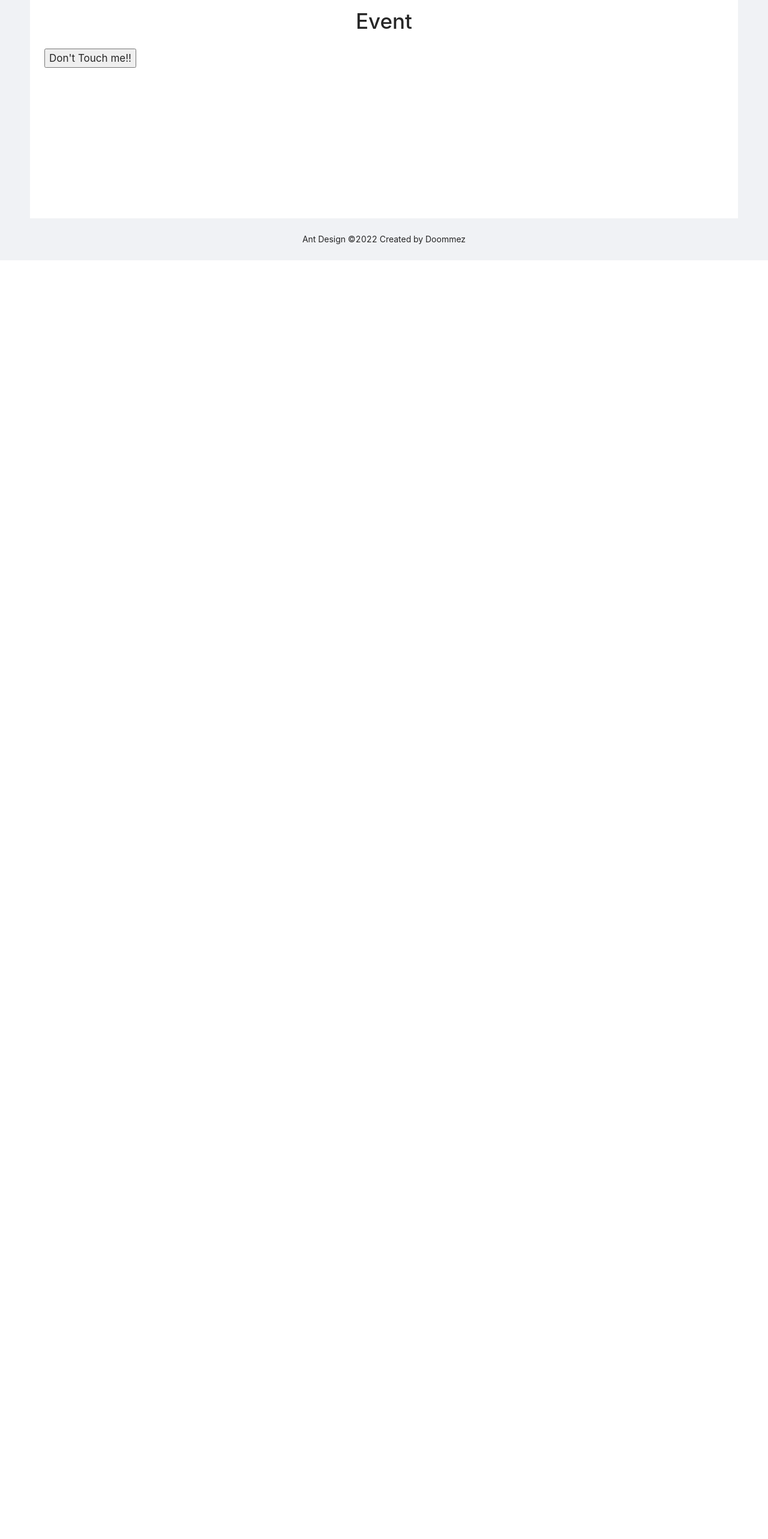
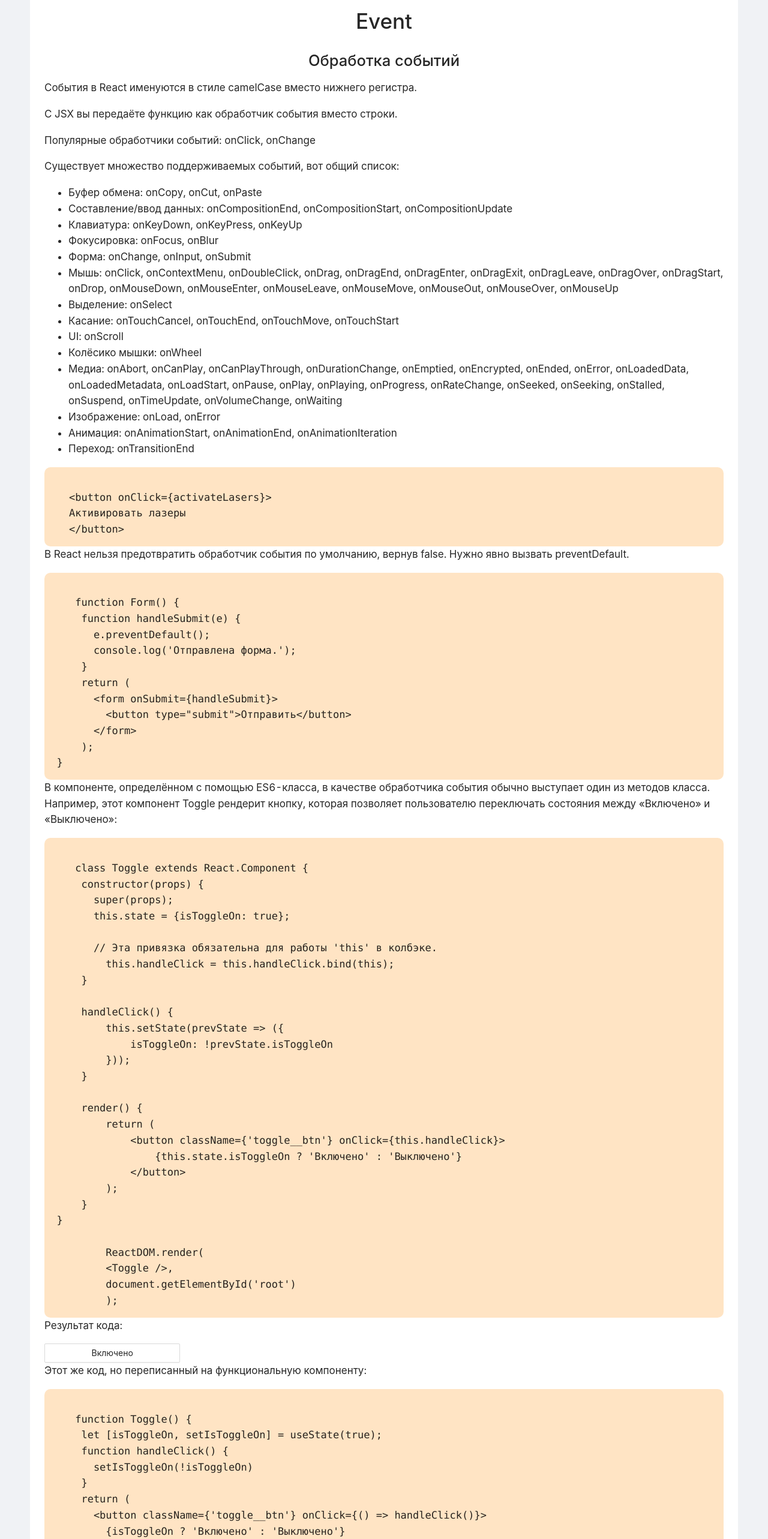
Before and after one commit to Doommez/react_assistant, a React (Create React App) app in the folder react_assistant/: page /Events in a window 1280 px wide. Shown: the part 80-2646 px from the top of the page at 60% size. Before the commit the page ends 800 px from the top, so only its background shows below. Built offline with nearby package versions, Linux system fonts and the light colour scheme.

Commit message:
add events component

```diff
--- a/react_assistant/src/App.js
+++ b/react_assistant/src/App.js
@@ -1,7 +1,7 @@
 import 'antd/dist/antd.min.css'
 import './App.css';
 import { /* Breadcrumb, */ Layout, Menu } from 'antd';
-import React from 'react';
+import React, { useEffect } from 'react';
 import { Route, Routes, Link } from 'react-router-dom';
 import HomePage from './components/homePage/homePage';
 import Components from './components/components/components';
@@ -12,6 +12,7 @@ import Lifecycle from './components/lifecycle/lifecycle';
 import Event from './components/events/events';
 
 import Error from './components/errorBunder/errorBunder';
+import { useState} from 'react';
 
 const { Header, Content, Footer } = Layout;
 
@@ -20,6 +21,19 @@ const { Header, Content, Footer } = Layout;
 const App = () =>{
   let menuArray=["Home", "Components","Props","State","Lifecycle","Events","Key","Refs","Asynchronous requests",
   "Virtual DOM","Fragment","React.memo","useEffect","Router","Context","Form"]
+
+  const [href,setHref]=useState("1")
+  const changeHref=()=>{
+    menuArray.forEach((item,index)=>{
+      if(window.location.href==="http://localhost:3000/"+item){
+        setHref(index+1)
+      }
+    })
+  }
+
+
+
+
   return (
     <Layout>
       <Header
@@ -34,8 +48,9 @@ const App = () =>{
         <Menu
           theme="dark"
           mode="horizontal"
-          defaultSelectedKeys={['1']}
+          defaultSelectedKeys={href}
           items={menuArray.map((item, index) => {
+
             if(index===0){
              return ({
               key: String(index+1),
@@ -44,7 +59,7 @@ const App = () =>{
             }
             else return ({
             key: String(index + 1),
-            label: <Link to={`/${item}`}>{item}</Link>,
+            label: <Link to={`/${item}`} onClick={changeHref}>{item}</Link>,
           })})}
 
         />
@@ -80,7 +95,7 @@ const App = () =>{
             <Route path="/Props" element={<Props/>}/>
             <Route path="/State" element={<State/>}/>
             <Route path="/Lifecycle" element={<Lifecycle/>}/>
-            <Route path="/Events" element={<Event onClick={()=>console.log("click")}/>}/>
+            <Route path="/Events" element={<Event />}/>
           </Routes>
           </Error>
         </div>
--- a/react_assistant/src/components/events/events.js
+++ b/react_assistant/src/components/events/events.js
@@ -1,31 +1,160 @@
-import React, { useRef } from 'react';
+import React from "react";
+import { useState } from "react";
+import "antd/dist/antd.min.css";
+import { Button } from "antd";
 
-import { useState } from 'react';
+function Event(props) {
+  const [togle, setTogle] = useState(true);
+  const handler = () => {
+    setTogle(!togle);
+  };
 
+  return (
+    <>
+      <h1>Event </h1>
+      <h2>Обработка событий</h2>
+      <p>
+        {" "}
+        События в React именуются в стиле camelCase вместо нижнего регистра.
+      </p>
 
+      <p>С JSX вы передаёте функцию как обработчик события вместо строки.</p>
+      <p>Популярные обработчики событий: onClick, onChange</p>
+      <p>Существует множество поддерживаемых событий, вот общий список:</p>
+      <ul>
+        <li> Буфер обмена: onCopy, onCut, onPaste</li>
+        <li>
+          Составление/ввод данных: onCompositionEnd, onCompositionStart,
+          onCompositionUpdate
+        </li>
+        <li>Клавиатура: onKeyDown, onKeyPress, onKeyUp</li>
+        <li>Фокусировка: onFocus, onBlur</li>
+        <li>Форма: onChange, onInput, onSubmit</li>
+        <li>
+          Мышь: onClick, onContextMenu, onDoubleClick, onDrag, onDragEnd,
+          onDragEnter, onDragExit, onDragLeave, onDragOver, onDragStart, onDrop,
+          onMouseDown, onMouseEnter, onMouseLeave, onMouseMove, onMouseOut,
+          onMouseOver, onMouseUp
+        </li>
+        <li>Выделение: onSelect</li>
+        <li>Касание: onTouchCancel, onTouchEnd, onTouchMove, onTouchStart</li>
+        <li>UI: onScroll</li>
+        <li>Колёсико мышки: onWheel</li>
+        <li>
+          Медиа: onAbort, onCanPlay, onCanPlayThrough, onDurationChange,
+          onEmptied, onEncrypted, onEnded, onError, onLoadedData,
+          onLoadedMetadata, onLoadStart, onPause, onPlay, onPlaying, onProgress,
+          onRateChange, onSeeked, onSeeking, onStalled, onSuspend, onTimeUpdate,
+          onVolumeChange, onWaiting
+        </li>
+        <li>Изображение: onLoad, onError</li>
+        <li>
+          Анимация: onAnimationStart, onAnimationEnd, onAnimationIteration
+        </li>
+        <li>Переход: onTransitionEnd</li>
+      </ul>
+      <pre>
+        <code>
+          {`
+    <button onClick={activateLasers}>
+    Активировать лазеры
+    </button>`}
+        </code>
+      </pre>
+      <p>
+        В React нельзя предотвратить обработчик события по умолчанию, вернув
+        false. Нужно явно вызвать preventDefault.
+      </p>
+      <pre>
+        <code>
+          {`
+     function Form() {
+      function handleSubmit(e) {
+        e.preventDefault();
+        console.log('Отправлена форма.');
+      }
+      return (
+        <form onSubmit={handleSubmit}>
+          <button type="submit">Отправить</button>
+        </form>
+      );
+  }`}
+        </code>
+      </pre>
+      <p>
+        В компоненте, определённом с помощью ES6-класса, в качестве обработчика
+        события обычно выступает один из методов класса. Например, этот
+        компонент Toggle рендерит кнопку, которая позволяет пользователю
+        переключать состояния между «Включено» и «Выключено»:
+      </p>
+      <pre>
+        <code>
+          {`
+     class Toggle extends React.Component {
+      constructor(props) {
+        super(props);
+        this.state = {isToggleOn: true};
 
-function Event(props){
-  let {onClick}=props
-  console.log(onClick);
- let [er,setEr]=useState(false)
- let ref=useRef()
- if(er){
-  throw new Error("it is the end!")
+        // Эта привязка обязательна для работы 'this' в колбэке.
+          this.handleClick = this.handleClick.bind(this);
+      }
 
- }else{
-  return(
-    <>
-    <h1>Event</h1>
-    <button onClick={()=>{
-      console.log(ref.current);
-      setEr(true)}}
-       ref={ref}
+      handleClick() {
+          this.setState(prevState => ({
+              isToggleOn: !prevState.isToggleOn
+          }));
+      }
 
-       >Don't Touch me!!</button>
+      render() {
+          return (
+              <button className={'toggle__btn'} onClick={this.handleClick}>
+                  {this.state.isToggleOn ? 'Включено' : 'Выключено'}
+              </button>
+          );
+      }
+  }
+
+          ReactDOM.render(
+          <Toggle />,
+          document.getElementById('root')
+          );`}
+        </code>
+      </pre>
+
+      <p>Результат кода:</p>
+      <Button block style={{ width: "20%" }} onClick={handler}>
+        {togle ? "Включено" : "Выключено"}
+      </Button>
+      <p>Этот же код, но переписанный на функциональную компоненту:</p>
+      <pre>
+        <code>
+          {`
+     function Toggle() {
+      let [isToggleOn, setIsToggleOn] = useState(true);
+      function handleClick() {
+        setIsToggleOn(!isToggleOn)
+      }
+      return (
+        <button className={'toggle__btn'} onClick={() => handleClick()}>
+          {isToggleOn ? 'Включено' : 'Выключено'}
+        </button>
+      );
+    }`}
+        </code>
+      </pre>
+      <p>
+        Внутри цикла часто нужно передать дополнительный аргумент в обработчик
+        события. Например, если id — это идентификатор строки, можно
+        использовать следующий вариант:
+      </p>
+      <pre>
+        <code>
+          {`
+    <button onClick={(e) => deleteRow(id, e)}>Удалить строку</button>`}
+        </code>
+      </pre>
     </>
-  )
- }
-
+  );
 }
 
-export default Event
+export default Event;
```
